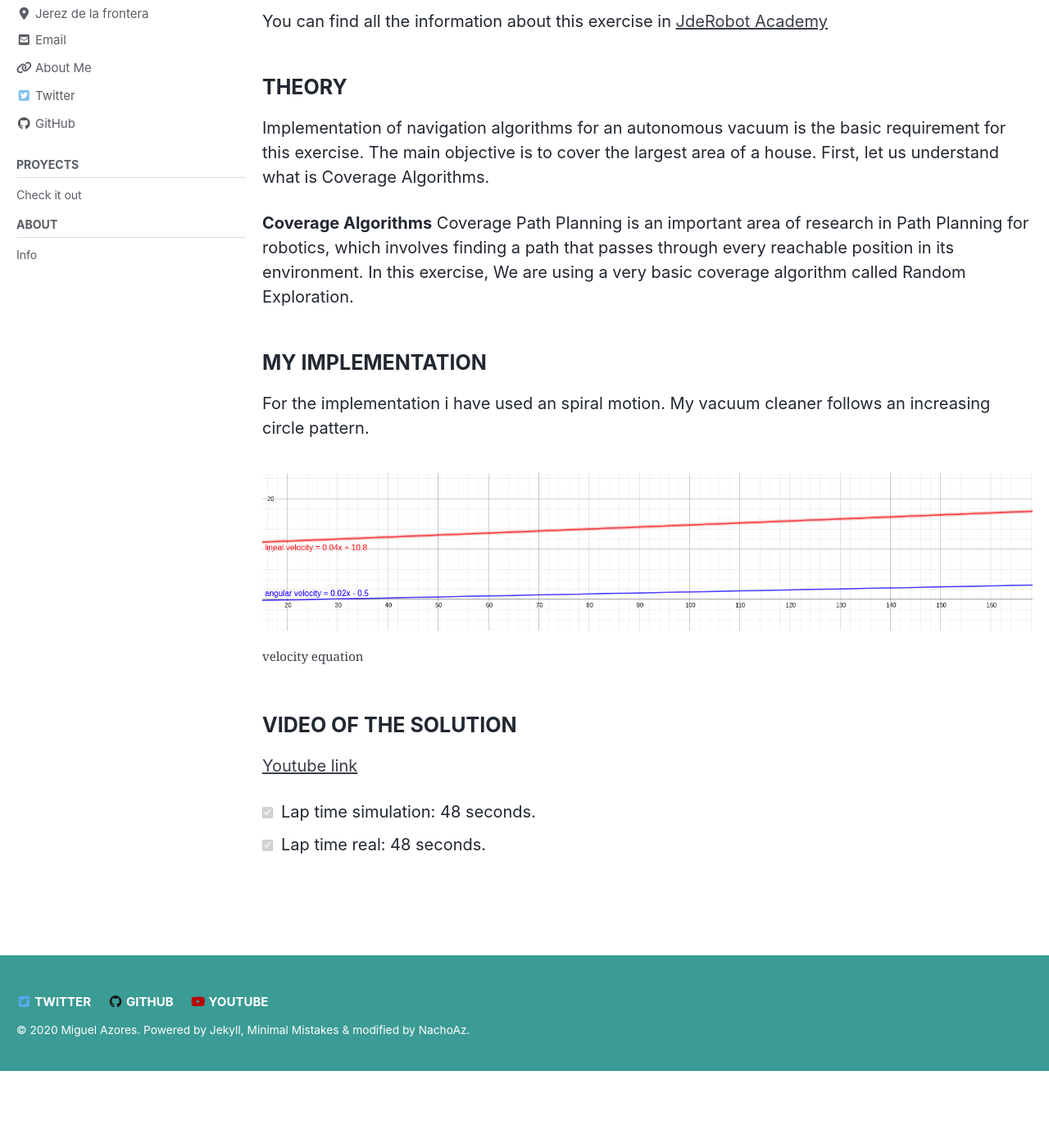
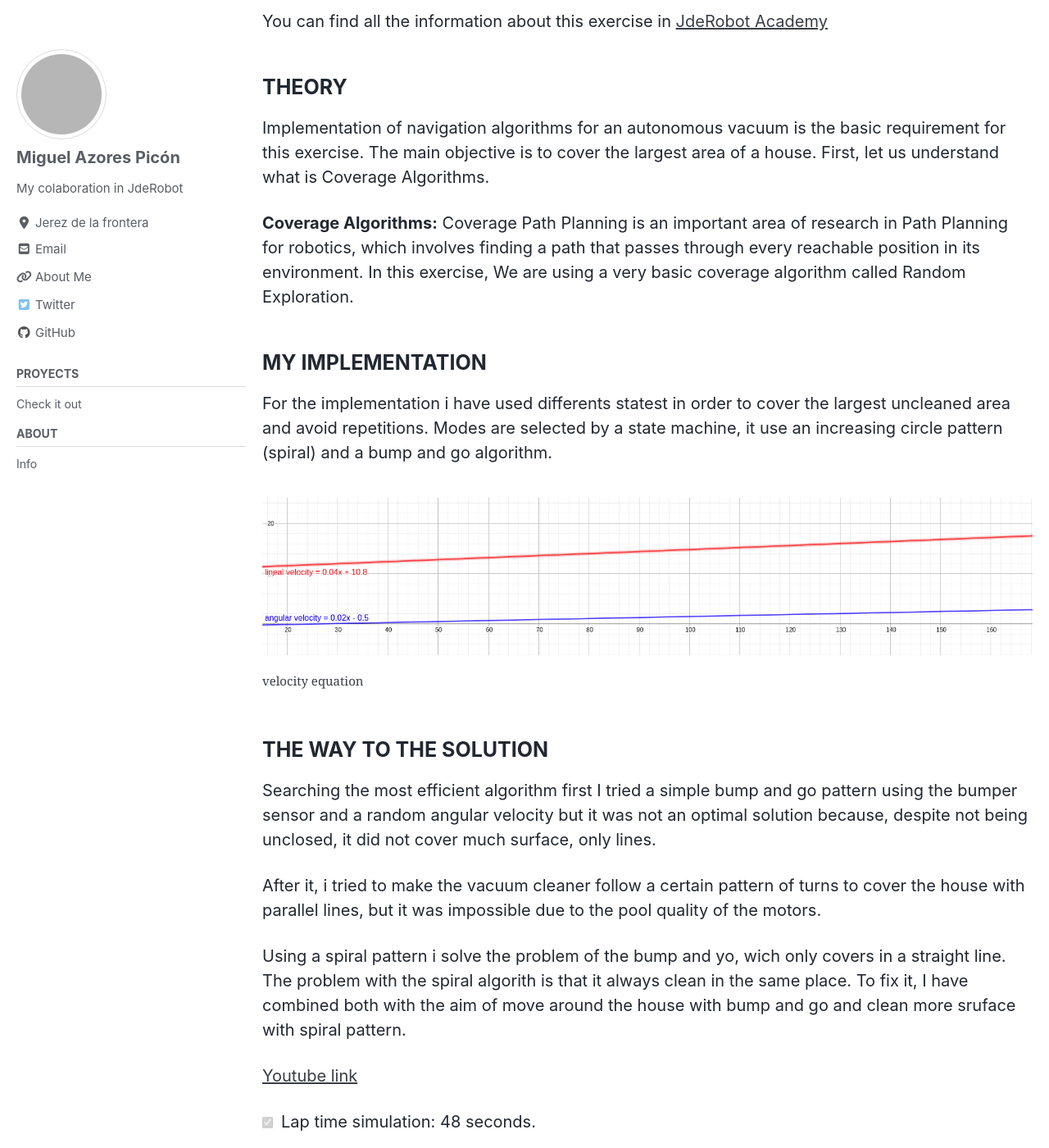
Before and after one commit to TheRoboticsClub/colab-2020-Miguel-Azores, a Jekyll site: the page built from docs/_pages/exercises/vacuum_cleaner.md, in a window 1280 px wide and 1400 px high, scrolled down 1068 px. Shown: the whole window at 82% size. Built offline with Jekyll 4.4.1, drawn with Linux system fonts in a browser that asks for light colours; cached includes are drawn as plain includes; nearby versions of some CDN libraries; before the commit the page ends 2375 px from its top, so only the background shows below that; grey boxes are pictures that could not be loaded.

Commit message:
Vacuum cleanner actualization

```diff
--- a/docs/_pages/exercises/vacuum_cleaner.md
+++ b/docs/_pages/exercises/vacuum_cleaner.md
@@ -23,12 +23,12 @@
   title: "Vacuum init"
 
 imageproc:
-- url: /assets/images/exercises/follow_line/imageprocc1.png
-  image_path: /assets/images/exercises/follow_line/imageprocc1.png
-  alt: "Image proccesing."
-  title: "Image proccesing."
-- url: /assets/images/exercises/follow_line/imageprocc2.png
-  image_path: /assets/images/exercises/follow_line/imageprocc2.png
+- url: /assets/images/exercises/vacum_cleaner/vacum_spiral_bump.png
+  image_path: /assets/images/exercises/vacum_cleaner/vacum_spiral_bump.png
+  alt: "spiral and bump."
+  title: "spiral and bump."
+- url: /assets/images/exercises/vacum_cleaner/full_vacum.png
+  image_path: /assets/images/exercises/vacum_cleaner/full_vacum.png
   alt: "Image proccesing."
   title: "Image proccesing."
 
@@ -51,16 +51,23 @@
 
 Implementation of navigation algorithms for an autonomous vacuum is the basic requirement for this exercise. The main objective is to cover the largest area of a house. First, let us understand what is Coverage Algorithms.
 
-**Coverage Algorithms**
+**Coverage Algorithms:**
 Coverage Path Planning is an important area of research in Path Planning for robotics, which involves finding a path that passes through every reachable position in its environment. In this exercise, We are using a very basic coverage algorithm called Random Exploration.
 
 ## MY IMPLEMENTATION
 
-For the implementation i have used an spiral motion. My vacuum cleaner follows an increasing circle pattern.
+For the implementation i have used differents statest in order to cover the largest uncleaned area and avoid repetitions. Modes are selected by a state machine, it use an increasing circle pattern (spiral) and a bump and go algorithm.
 
 {% include gallery id="equation" caption="velocity equation" %}
 
-## VIDEO OF THE SOLUTION
+## THE WAY TO THE SOLUTION
+
+Searching the most efficient algorithm first I tried a simple bump and go pattern using the bumper sensor and a random angular velocity but it was not an optimal solution  because, despite not being unclosed, it did not cover much surface, only lines.
+
+After it, i tried  to make the vacuum cleaner follow a certain pattern of turns to cover the house with parallel lines, but it was impossible due to the pool quality of the motors.
+
+Using a spiral pattern i solve the problem of the bump and yo, wich only covers in a straight line. The problem with the spiral algorith is that it always clean in the same place. To fix it, I have combined both with the aim of move around the house with bump and go and clean more sruface with spiral pattern.
+
 
 [Youtube link](https://www.youtube.com/watch?v=9kCj6eeHf3Y&t=1s)
 
```
Also changed, not shown: docs/assets/images/exercises/vacum_cleaner/full_vacum.png (added), docs/assets/images/exercises/vacum_cleaner/vacum_spiral_bump.png (added).
